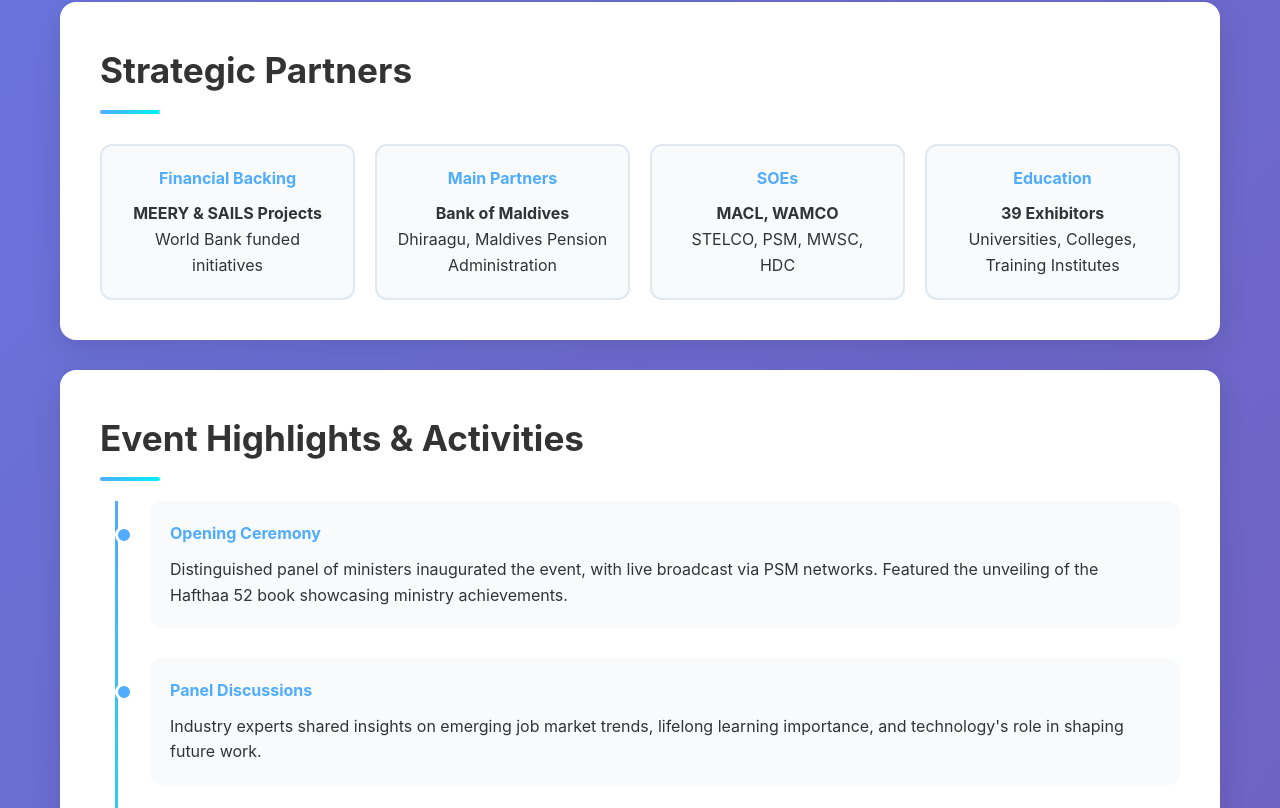
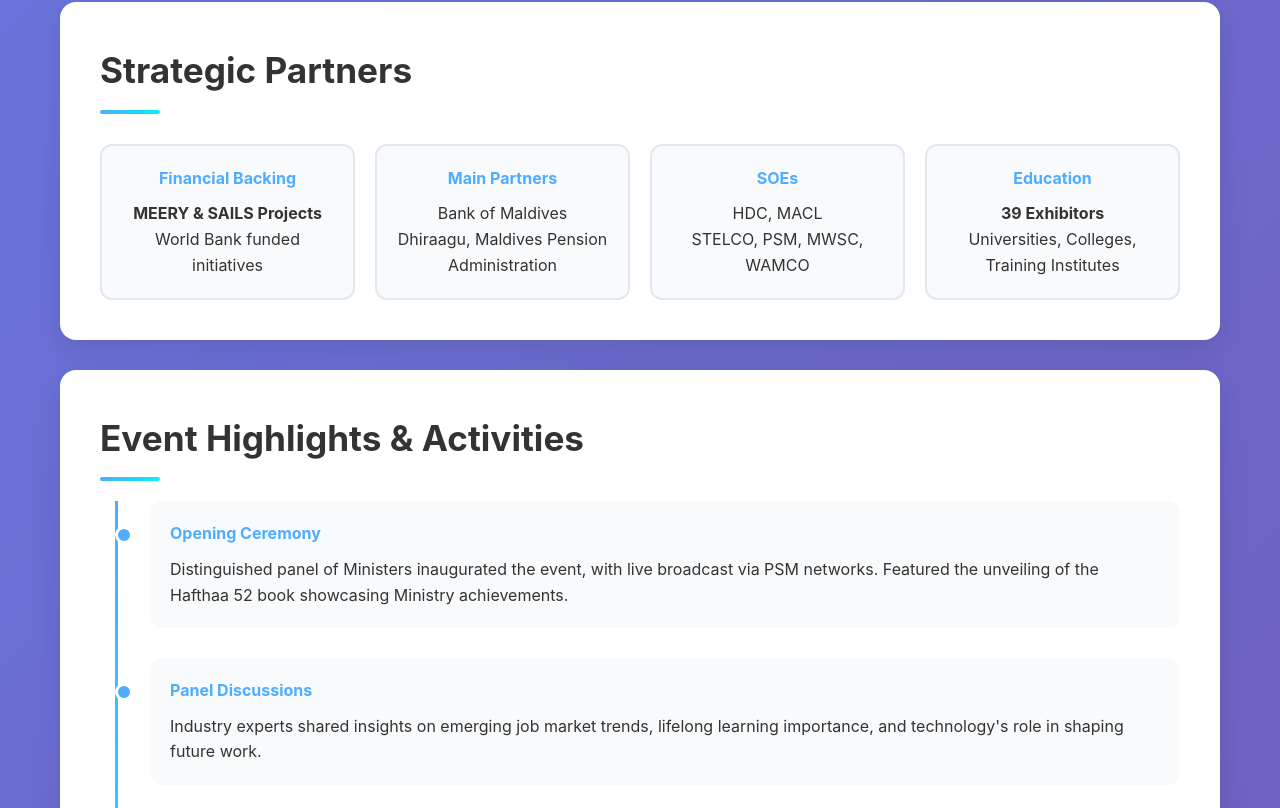
Before and after one commit to Jailam-mohe/dhaalan-2024-report, a plain HTML site: page index.html in a window 1280 px wide. Shown: the part 1291-2099 px from the top of the page. Drawn offline with Linux system fonts and the light colour scheme.

Commit message:
Update index.html

```diff
--- a/index.html
+++ b/index.html
@@ -335,7 +335,7 @@
         <div class="section">
             <h2 class="section-title">Executive Summary</h2>
             <p style="font-size: 1.1rem; line-height: 1.8; color: #555;">
-                The Dhaalan: National Skills and Career Expo 2024 was a landmark initiative by the Ministry of Higher Education, Labour, and Skills Development, successfully bridging the gap between education, skills training, and employment opportunities for Maldivian youth. Over 200 staff members from various government institutions collaborated to create this transformative platform that attracted over 10,000 visitors across two days.
+                The Dhaalan: National Skills and Career Expo 2024 was a landmark initiative by the Ministry of Higher Education, Labour and Skills Development, successfully bridging the gap between education, skills training, and employment opportunities for Maldivian youth. Over 200 staff members from various government institutions collaborated to create this transformative platform that attracted over 10,000 visitors across two days.
             </p>
         </div>
 
@@ -368,11 +368,11 @@
                 </div>
                 <div class="partner-card">
                     <h4 style="color: #4facfe; margin-bottom: 10px;">Main Partners</h4>
-                    <p><strong>Bank of Maldives</strong><br>Dhiraagu, Maldives Pension Administration</p>
+                    <p>Bank of Maldives<br>Dhiraagu, Maldives Pension Administration</p>
                 </div>
                 <div class="partner-card">
                     <h4 style="color: #4facfe; margin-bottom: 10px;">SOEs</h4>
-                    <p><strong>MACL, WAMCO</strong><br>STELCO, PSM, MWSC, HDC</p>
+                    <p>HDC, MACL<br>STELCO, PSM, MWSC, WAMCO</p>
                 </div>
                 <div class="partner-card">
                     <h4 style="color: #4facfe; margin-bottom: 10px;">Education</h4>
@@ -387,7 +387,7 @@
             <div class="timeline">
                 <div class="timeline-item">
                     <h4 style="color: #4facfe; margin-bottom: 10px;">Opening Ceremony</h4>
-                    <p>Distinguished panel of ministers inaugurated the event, with live broadcast via PSM networks. Featured the unveiling of the Hafthaa 52 book showcasing ministry achievements.</p>
+                    <p>Distinguished panel of Ministers inaugurated the event, with live broadcast via PSM networks. Featured the unveiling of the Hafthaa 52 book showcasing Ministry achievements.</p>
                 </div>
                 <div class="timeline-item">
                     <h4 style="color: #4facfe; margin-bottom: 10px;">Panel Discussions</h4>
```
